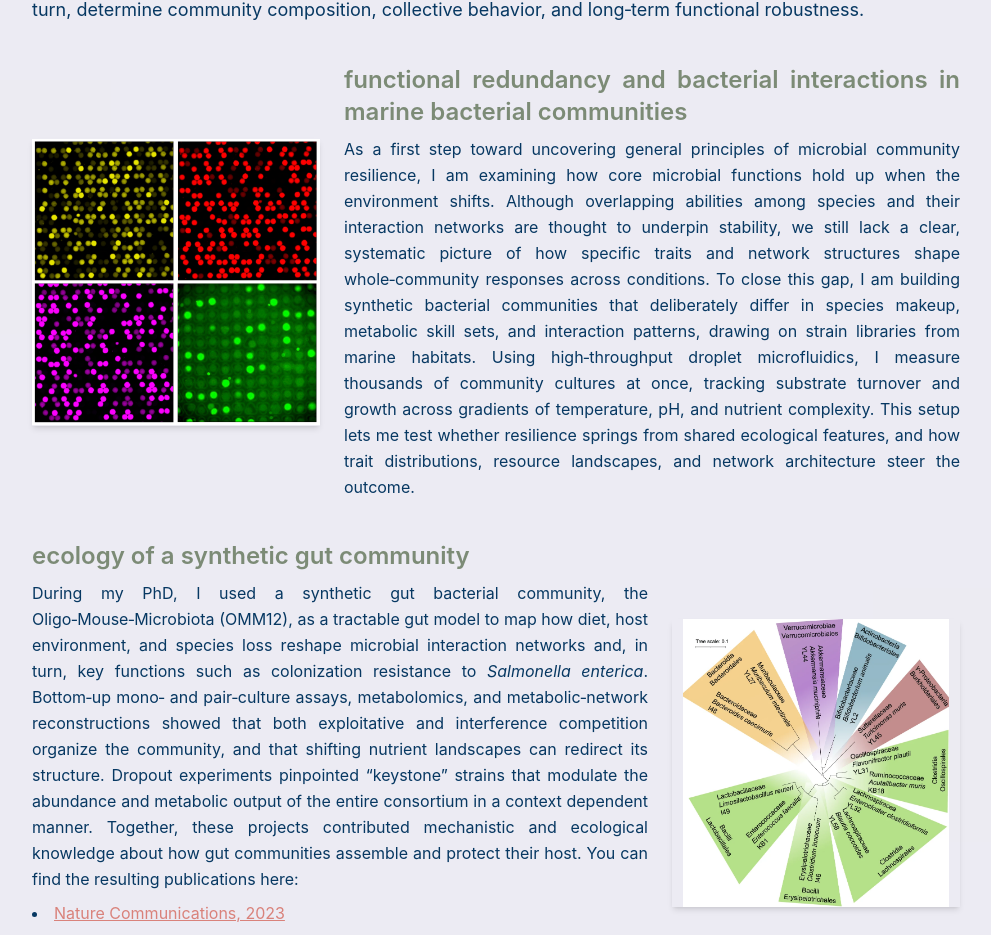
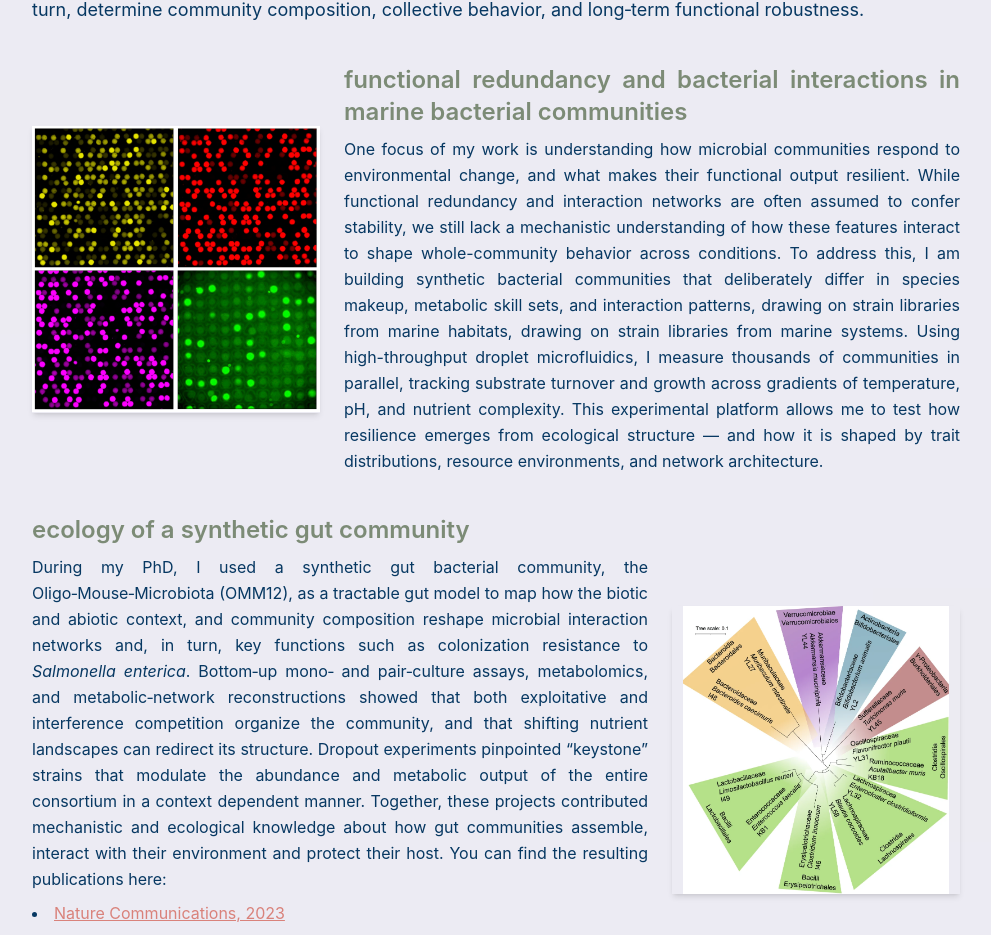
Before and after one commit to AnnaSophieWeiss/beyondisolation, a Next.js app: page /research in a window 1280 px wide. Shown: the part 429-1364 px from the top of the page, without its empty margins (144-1135 px from the left). Built offline with nearby package versions, Linux system fonts and the light colour scheme.

Commit message:
Updates on Research Page

```diff
--- a/app/research/page.tsx
+++ b/app/research/page.tsx
@@ -11,14 +11,15 @@ const projects = [
     imageSrc: '/kchip_project.jpg',
     description: (
       <>
-        As a first step toward uncovering general principles of microbial community resilience, I am examining how core microbial functions hold up when
-        the environment shifts. Although overlapping abilities among species and their interaction networks are thought to underpin stability, we still lack a
-        clear, systematic picture of how specific traits and network structures shape whole‑community responses across conditions.
-        To close this gap, I am building synthetic bacterial communities that deliberately differ in species makeup, metabolic skill sets, and interaction
-        patterns, drawing on strain libraries from marine habitats.
-        Using high‑throughput droplet microfluidics, I measure thousands of community cultures at once, tracking substrate turnover
-        and growth across gradients of temperature, pH, and nutrient complexity. This setup lets me test whether resilience springs from shared ecological
-        features, and how trait distributions, resource landscapes, and network architecture steer the outcome.
+
+        One focus of my work is understanding how microbial communities respond to environmental change, and what makes their functional output
+        resilient. While functional redundancy and interaction networks are often assumed to confer stability, we still lack a mechanistic
+        understanding of how these features interact to shape whole-community behavior across conditions. To address this,  I am building synthetic bacterial communities that deliberately differ in species makeup,
+        metabolic skill sets, and interaction patterns, drawing on strain libraries from marine habitats, drawing on strain
+        libraries from marine systems. Using high-throughput droplet microfluidics, I measure thousands of communities in parallel, tracking substrate
+        turnover and growth across gradients of temperature, pH, and nutrient complexity. This experimental platform allows me to test how resilience
+        emerges from ecological structure — and how it is shaped by trait distributions, resource environments, and network architecture.
+
       </>
     ),
   },
@@ -28,14 +29,14 @@ const projects = [
     imageSrc: '/omm12.png',
     description: (
       <>
-        During my PhD, I used a synthetic gut bacterial community, the Oligo‑Mouse‑Microbiota (OMM12), as a tractable gut model to map how diet, host environment,
-        and species loss
+        During my PhD, I used a synthetic gut bacterial community, the Oligo‑Mouse‑Microbiota (OMM12), as a tractable gut model to map how the biotic and abiotic context,
+        and community composition
         reshape microbial interaction networks and, in turn, key functions such as colonization resistance to <em>Salmonella enterica</em>. Bottom‑up mono‑ and pair‑culture assays,
          metabolomics, and metabolic‑network reconstructions showed that both exploitative and interference competition organize the community, and that shifting
          nutrient landscapes can redirect its structure. Dropout experiments pinpointed “keystone” strains that modulate the abundance
           and metabolic output of the entire consortium in a context dependent manner. Together, these projects contributed mechanistic and ecological knowledge
           about how gut
-          communities assemble and protect their host. You can find the resulting publications here:
+          communities assemble, interact with their environment and protect their host. You can find the resulting publications here:
            <ul className="list-disc list-inside mt-2 space-y-1">
           <li>
             <a
```
